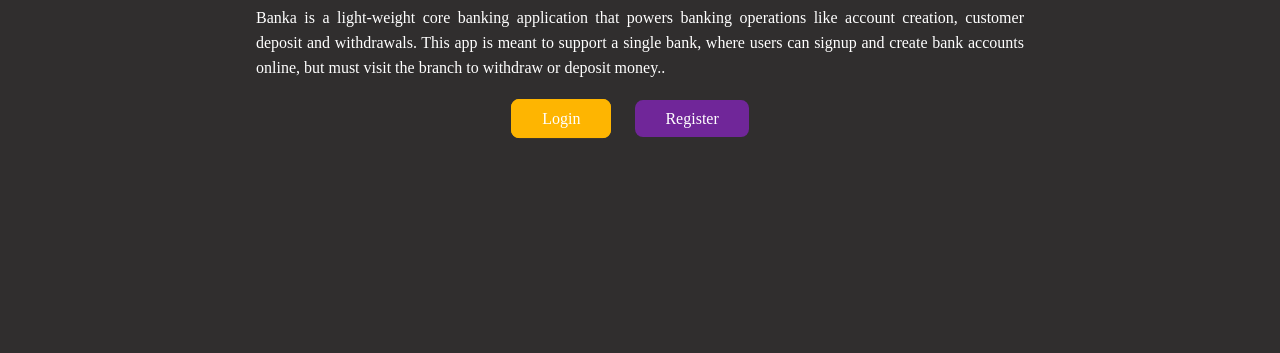
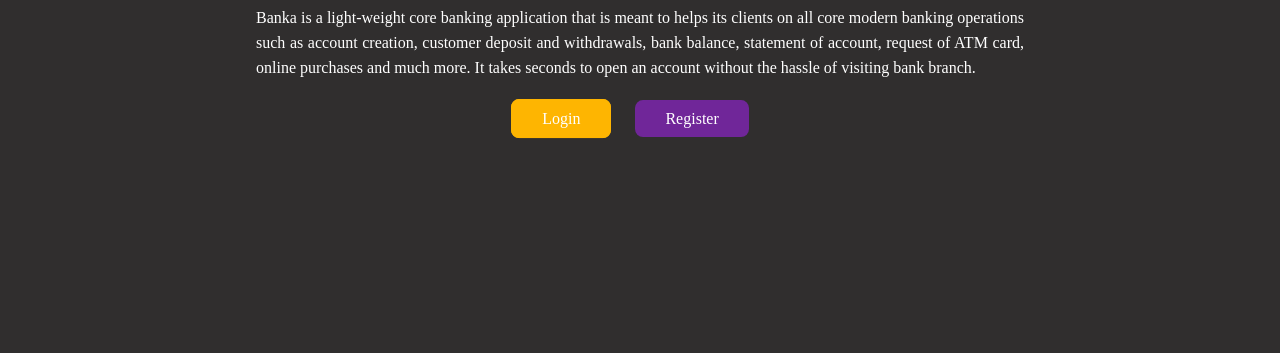
Before and after one commit to Cliffosa/banka, a website: page UI/index.html in a window 1280 px wide. Shown: the part 447-800 px from the top of the page. Drawn offline with Linux system fonts and the light colour scheme.

Commit message:
update welcome message

```diff
--- a/UI/index.html
+++ b/UI/index.html
@@ -46,10 +46,9 @@
         </h1>
         <h2>Efficient, secure and reliable</h2>
         <p>
-        Banka is a light-weight core banking application that powers banking operations like account
-        creation, customer deposit and withdrawals. This app is meant to support a single bank, where
-        users can signup and create bank accounts online, but must visit the branch to withdraw or
-        deposit money..
+        Banka is a light-weight core banking application that is meant to helps its clients on all core modern banking operations such as account
+        creation, customer deposit and withdrawals, bank balance, statement of account, request of ATM card, online purchases and much more. It takes
+        seconds to open an account without the hassle of visiting bank branch.
         </p>
         <div class="a-group">
           <a href="signin.html" class="btn-info">Login</a>
```
